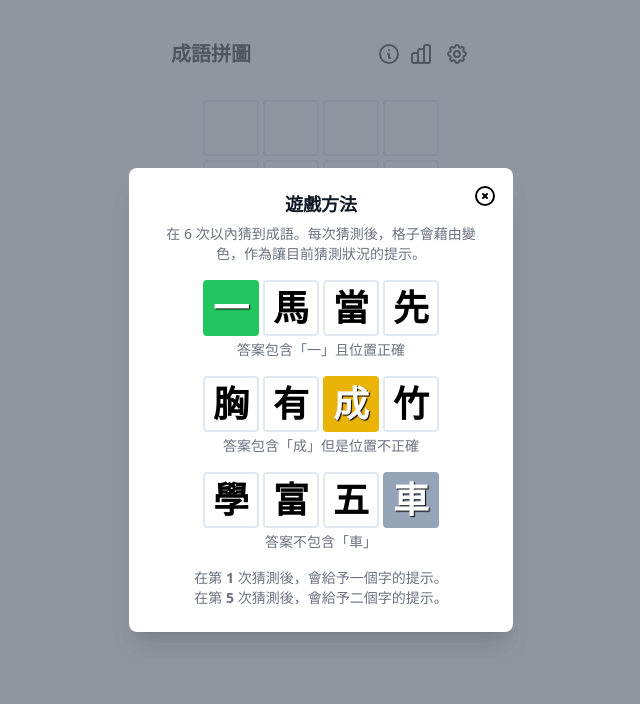
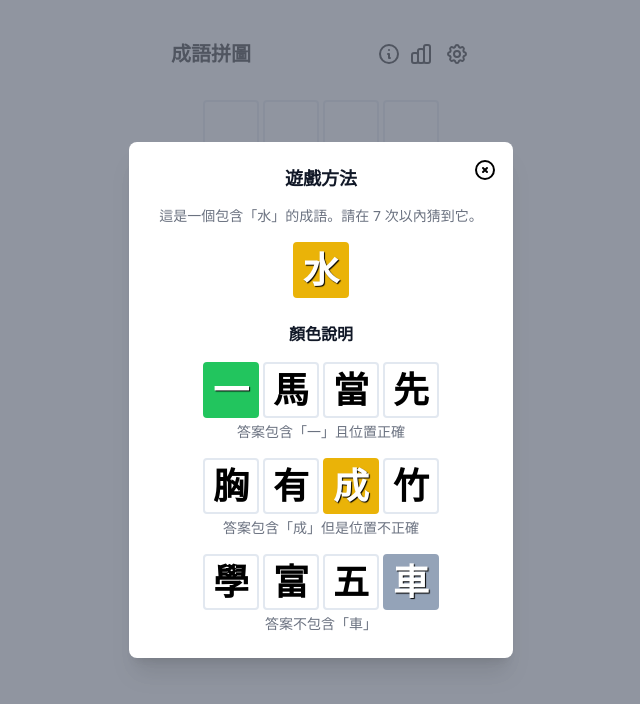
Before and after one commit to lycheetw/wordle_chenguy, a React (Create React App) app: page / in a window 1280 px wide. Shown: the top 704 px of the page, without its empty margins (319-959 px from the left). Built offline with nearby package versions, Linux system fonts and the light colour scheme.

Commit message:
調整遊戲方式

```diff
--- a/src/App.tsx
+++ b/src/App.tsx
@@ -26,7 +26,6 @@ import {
   ALERT_TIME_MS,
   REVEAL_TIME_MS,
   GAME_LOST_INFO_DELAY,
-  FIRST_HINT_SHOW_TIME,
   SECOND_HINT_SHOW_TIME
 } from './constants/settings'
 import {
@@ -118,13 +117,22 @@ function App() {
   useEffect(() => {
     if (guesses.length === 0) {
       setIsInfoModalOpen(true)
+    } else if (guesses.length === MAX_CHALLENGES) {
+      setHint(solution.split(''))
+    } else {
+      const hintCharacters = getCharacterHint(guesses)
+      if (guesses.length < SECOND_HINT_SHOW_TIME ) {
+        setHint(hintCharacters.slice(0, 1))
+      } else if (guesses.length === SECOND_HINT_SHOW_TIME && !isWinningWord(guesses[guesses.length - 1])) {
+        setHint(hintCharacters.slice(0, 2))
+        setIsHintModalOpen(true)
+      } else {
+        setHint(hintCharacters.slice(0, 2))
+      }
     }
-    const hintCharacters = getCharacterHint(guesses)
-    setHint(hintCharacters)
+
     saveGameStateToLocalStorage({ guesses, solution })
-    if((guesses.length === FIRST_HINT_SHOW_TIME || guesses.length === SECOND_HINT_SHOW_TIME) && !isWinningWord(guesses[guesses.length - 1])) {
-      setIsHintModalOpen(true)
-    }
+
   }, [guesses])
 
   useEffect(() => {
@@ -233,7 +241,7 @@ function App() {
 
       <div className="flex w-80 mx-auto items-center">
           <div className="flex border-2 border-gray-200 rounded w-full">
-              <input type="text" className="px-4 py-2 w-9/12" placeholder={`${HINT_TEXT}「${hint.join(',')}」`}
+              <input type="text" className="px-4 py-2 w-9/12" placeholder={`${HINT_TEXT}「${hint.join('、')}」`}
                 value={currentGuess}
                 onChange={(e) => setCurrentGuess(e.target.value)}/>
               <button className="px-4 text-white bg-gray-600 border-l w-3/12"
--- a/src/components/modals/HintModal.tsx
+++ b/src/components/modals/HintModal.tsx
@@ -1,6 +1,6 @@
 import { Cell } from '../grid/Cell'
 import { BaseModal } from './BaseModal'
-import { FIRST_HINT_SHOW_TIME, SECOND_HINT_SHOW_TIME, MAX_CHALLENGES } from '../../constants/settings'
+import { MAX_CHALLENGES } from '../../constants/settings'
 import { VALID_GUESSES } from '../../constants/validGuesses'
 import { solution } from '../../lib/words'
 
@@ -31,21 +31,7 @@ export const getCharacterHint = (guesses: string[]): string[] => {
   })
 
   const hintCharacters = solutionCharacters.map(it => [it, characterFrequncy[it]]).sort((a, b) => b[1] - a[1]).map(it => it[0])
-  if (guesses.length < FIRST_HINT_SHOW_TIME) {
-    // Do nothing
-  } else if (guesses.length < SECOND_HINT_SHOW_TIME) {
-    if (!ret.includes(hintCharacters[0])) {
-      ret.push(hintCharacters[0])
-    }
-  } else {
-    if (!ret.includes(hintCharacters[0])) {
-      ret.push(hintCharacters[0])
-    }
-    if (!ret.includes(hintCharacters[1])) {
-      ret.push(hintCharacters[1])
-    }
-  }
-  return ret
+  return hintCharacters
 }
 
 type Props = {
@@ -56,10 +42,13 @@ type Props = {
 
 export const HintModal = ({ isOpen, handleClose, hint }: Props) => {
   return (
-    <BaseModal title="新的提示來啦！" isOpen={isOpen} handleClose={handleClose}>
-      <div className="flex justify-center mb-2 mt-4 ml-12 mr-12">
+    <BaseModal title="提示" isOpen={isOpen} handleClose={handleClose}>
+      <p className="text-sm text-gray-500 dark:text-gray-300">
+        這是一個包含「{hint.join('、')}」的成語
+      </p>
+      <div className="flex justify-center mb-2 mt-4 ml-10 mr-10">
         {
-          hint.map(it => <Cell value={it} status="present" />)
+          hint.map(it => <Cell key={it} value={it} status="present" />)
         }
       </div>
     </BaseModal>
--- a/src/components/modals/InfoModal.tsx
+++ b/src/components/modals/InfoModal.tsx
@@ -1,6 +1,7 @@
 import { Cell } from '../grid/Cell'
 import { BaseModal } from './BaseModal'
-import { MAX_CHALLENGES, FIRST_HINT_SHOW_TIME, SECOND_HINT_SHOW_TIME } from '../../constants/settings'
+import { MAX_CHALLENGES } from '../../constants/settings'
+import { getCharacterHint } from './HintModal'
 
 type Props = {
   isOpen: boolean
@@ -8,12 +9,18 @@ type Props = {
 }
 
 export const InfoModal = ({ isOpen, handleClose }: Props) => {
+  const hintChar = getCharacterHint([])[0]
   return (
     <BaseModal title="遊戲方法" isOpen={isOpen} handleClose={handleClose}>
-      <p className="text-sm text-gray-500 dark:text-gray-300">
-        在 {MAX_CHALLENGES} 次以內猜到成語。每次猜測後，格子會藉由變色，作為讓目前猜測狀況的提示。
+      <p className="text-sm text-gray-500 dark:text-gray-300 mt-4">
+        這是一個包含「{hintChar}」的成語。請在 {MAX_CHALLENGES} 次以內猜到它。
       </p>
-
+      <div className="flex justify-center mb-2 mt-4 ml-10 mr-10">
+        <Cell value={hintChar} status="present" />
+      </div>
+      <p className="text-gray-900 dark:text-gray-100 mt-6">
+        <b>顏色說明</b>
+      </p>
       <div className="flex justify-center mb-1 mt-4">
         <Cell value="一" status="correct" />
         <Cell value="馬" />
@@ -43,12 +50,6 @@ export const InfoModal = ({ isOpen, handleClose }: Props) => {
       <p className="text-sm text-gray-500 dark:text-gray-300">
         答案不包含「車」
       </p>
-      <p className="text-sm text-gray-500 dark:text-gray-300 mt-4">
-        在第 <b>{FIRST_HINT_SHOW_TIME}</b> 次猜測後，會給予一個字的提示。
-      </p>
-      <p className="text-sm text-gray-500 dark:text-gray-300">
-        在第 <b>{SECOND_HINT_SHOW_TIME}</b> 次猜測後，會給予二個字的提示。
-      </p>
     </BaseModal>
   )
 }
--- a/src/constants/settings.ts
+++ b/src/constants/settings.ts
@@ -1,7 +1,6 @@
 export const MAX_WORD_LENGTH = 4
-export const MAX_CHALLENGES = 6
+export const MAX_CHALLENGES = 7
 export const ALERT_TIME_MS = 2000
 export const REVEAL_TIME_MS = 350
 export const GAME_LOST_INFO_DELAY = (MAX_WORD_LENGTH + 1) * REVEAL_TIME_MS
-export const FIRST_HINT_SHOW_TIME = 1
-export const SECOND_HINT_SHOW_TIME = MAX_CHALLENGES - 1
+export const SECOND_HINT_SHOW_TIME = MAX_CHALLENGES - 2
```
